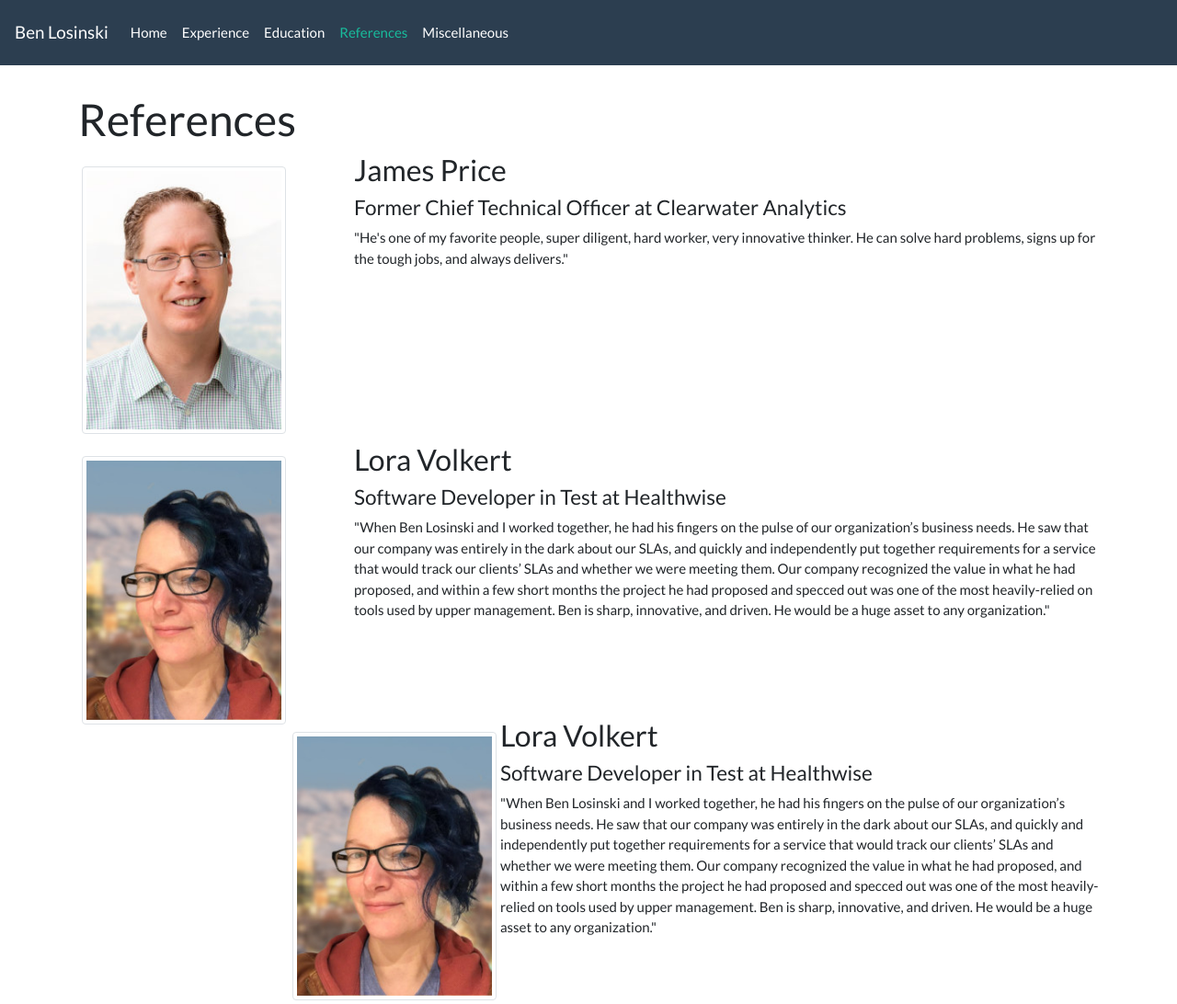
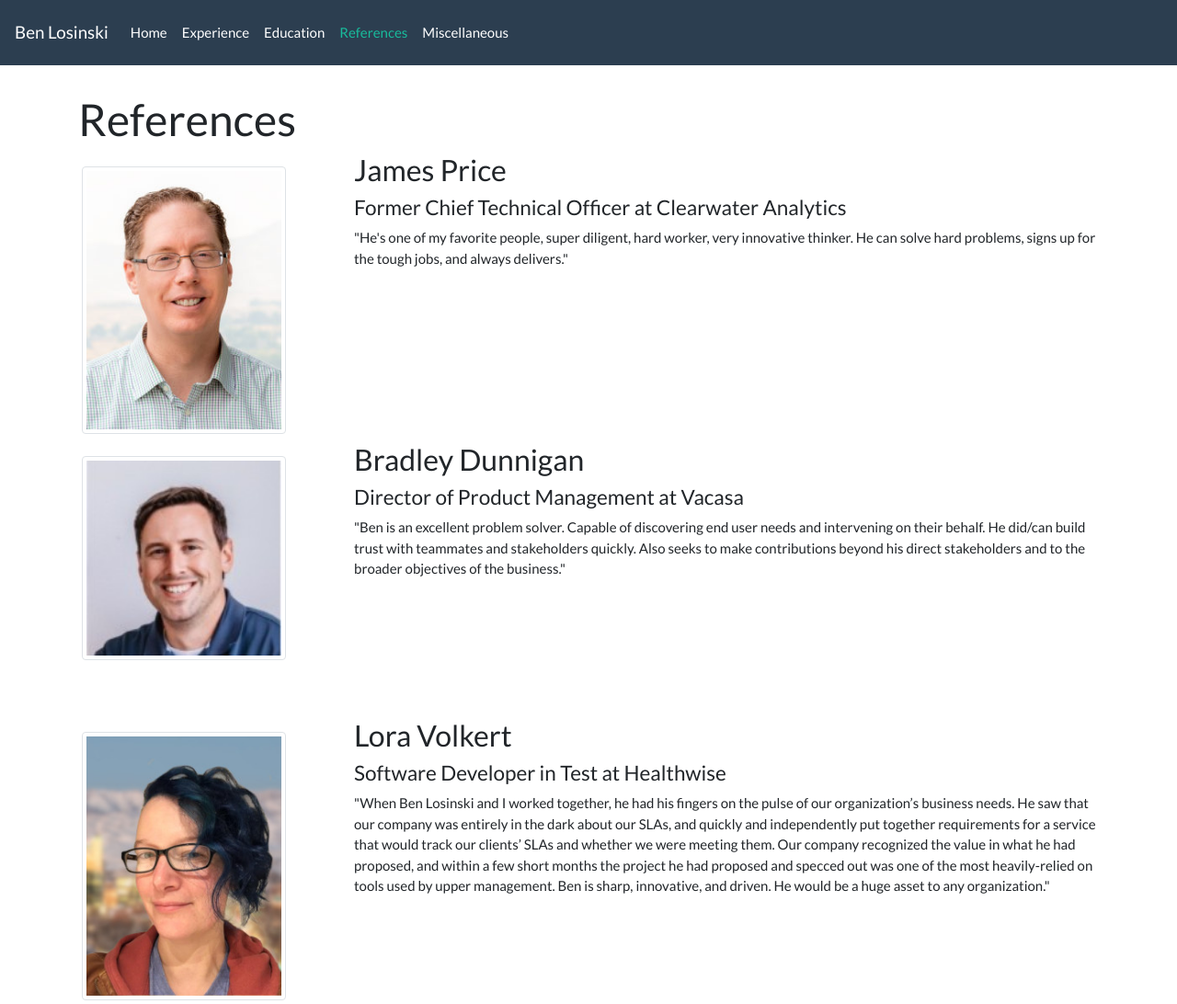
Before and after one commit to benlosinski/benlosinski.github.io, a Jekyll site: the page built from References.html, in a window 1280 px wide. Shown: the whole page at 92% size. Built offline with Jekyll 4.4.1, drawn with Linux system fonts in a browser that asks for light colours.

Commit message:
Update References.html

```diff
--- a/References.html
+++ b/References.html
@@ -19,12 +19,12 @@
    </div>
  </div>
 <div style="min-height: 300px">
-  <img class="img-thumbnail image-left" style="width:20%"  src="{{ '/assets/Lora.jpg' | prepend: site.baseurl }}"/>
+  <img class="img-thumbnail image-left" style="width:20%"  src="{{ '/assets/brad.jpeg' | prepend: site.baseurl }}"/>
   <div class="comment-right">
-    <h3>Lora Volkert</h3>
-    <h4>Software Developer in Test at Healthwise</h4>
+    <h3>Bradley Dunnigan</h3>
+    <h4>Director of Product Management at Vacasa</h4>
     <p>
-      "When Ben Losinski and I worked together, he had his fingers on the pulse of our organization’s business needs. He saw that our company was entirely in the dark about our SLAs, and quickly and independently put together requirements for a service that would track our clients’ SLAs and whether we were meeting them. Our company recognized the value in what he had proposed, and within a few short months the project he had proposed and specced out was one of the most heavily-relied on tools used by upper management. Ben is sharp, innovative, and driven. He would be a huge asset to any organization."
+      "Ben is an excellent problem solver. Capable of discovering end user needs and intervening on their behalf. He did/can build trust with teammates and stakeholders quickly. Also seeks to make contributions beyond his direct stakeholders and to the broader objectives of the business."
     </p>
     </div>
    </div>
```
